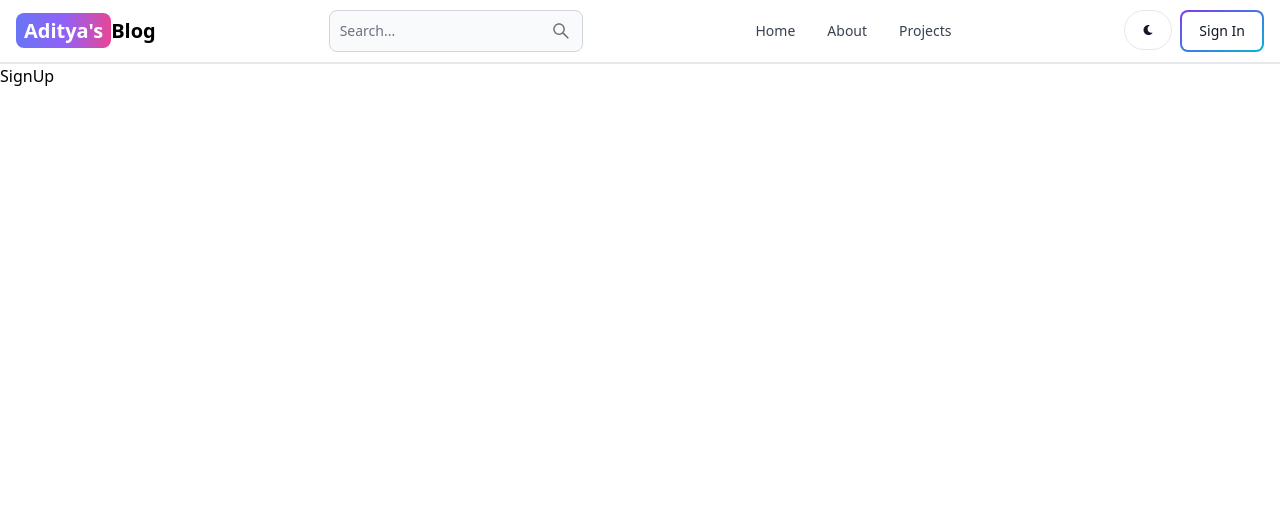
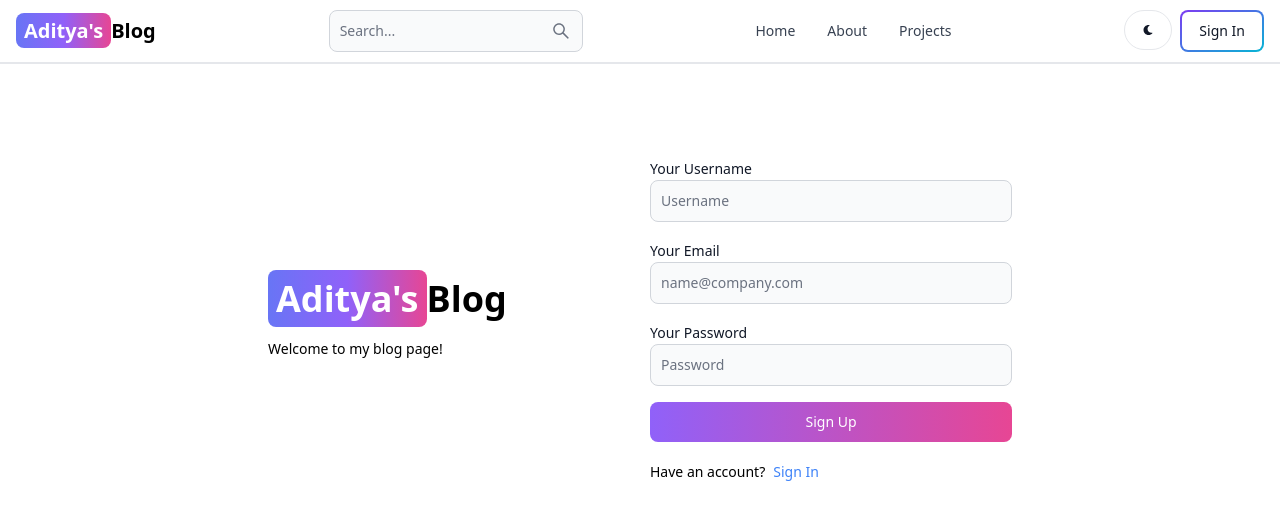
Before and after one commit to adimishra6003/mern-blog, a React (Vite) app in the folder client/: page /sign-up in a window 1280 px wide. Shown: the top 520 px of the page. Built offline with nearby package versions, Linux system fonts and the light colour scheme.

Commit message:
created signup page ui

```diff
--- a/client/src/pages/SignUp.jsx
+++ b/client/src/pages/SignUp.jsx
@@ -1,5 +1,52 @@
+import { Button, Label, TextInput } from "flowbite-react";
 import React from "react";
+import { Link } from "react-router-dom";
 
 export default function SignUp() {
-  return <div>SignUp</div>;
+  return (
+    <div className="min-h-screen mt-20">
+      <div className="flex p-3 max-w-3xl mx-auto flex-col md:flex-row md:items-center gap-5">
+        {/*left*/}
+        <div className="flex-1">
+          <Link to="/" className="font-bold dark:text-white text-4xl">
+            <span className="px-2 py-1 bg-gradient-to-r from-indigo-500 via-purple-500 to-pink-500 rounded-lg text-white">
+              Aditya's
+            </span>
+            Blog
+          </Link>
+          <p className="text-sm mt-5">Welcome to my blog page!</p>
+        </div>
+        {/*right*/}
+        <div className="flex-1">
+          <form className="flex flex-col gap-4">
+            <div>
+              <Label value="Your Username" />
+              <TextInput type="text" placeholder="Username" id="username" />
+            </div>
+            <div>
+              <Label value="Your Email" />
+              <TextInput
+                type="text"
+                placeholder="name@company.com"
+                id="email"
+              />
+            </div>
+            <div>
+              <Label value="Your Password" />
+              <TextInput type="text" placeholder="Password" id="password" />
+            </div>
+            <Button gradientDuoTone="purpleToPink" type="submit">
+              Sign Up
+            </Button>
+          </form>
+          <div className="flex gap-2 text-sm mt-5">
+            <span>Have an account?</span>
+            <Link to={"/sign-in"} className="text-blue-500">
+              Sign In
+            </Link>
+          </div>
+        </div>
+      </div>
+    </div>
+  );
 }
```
